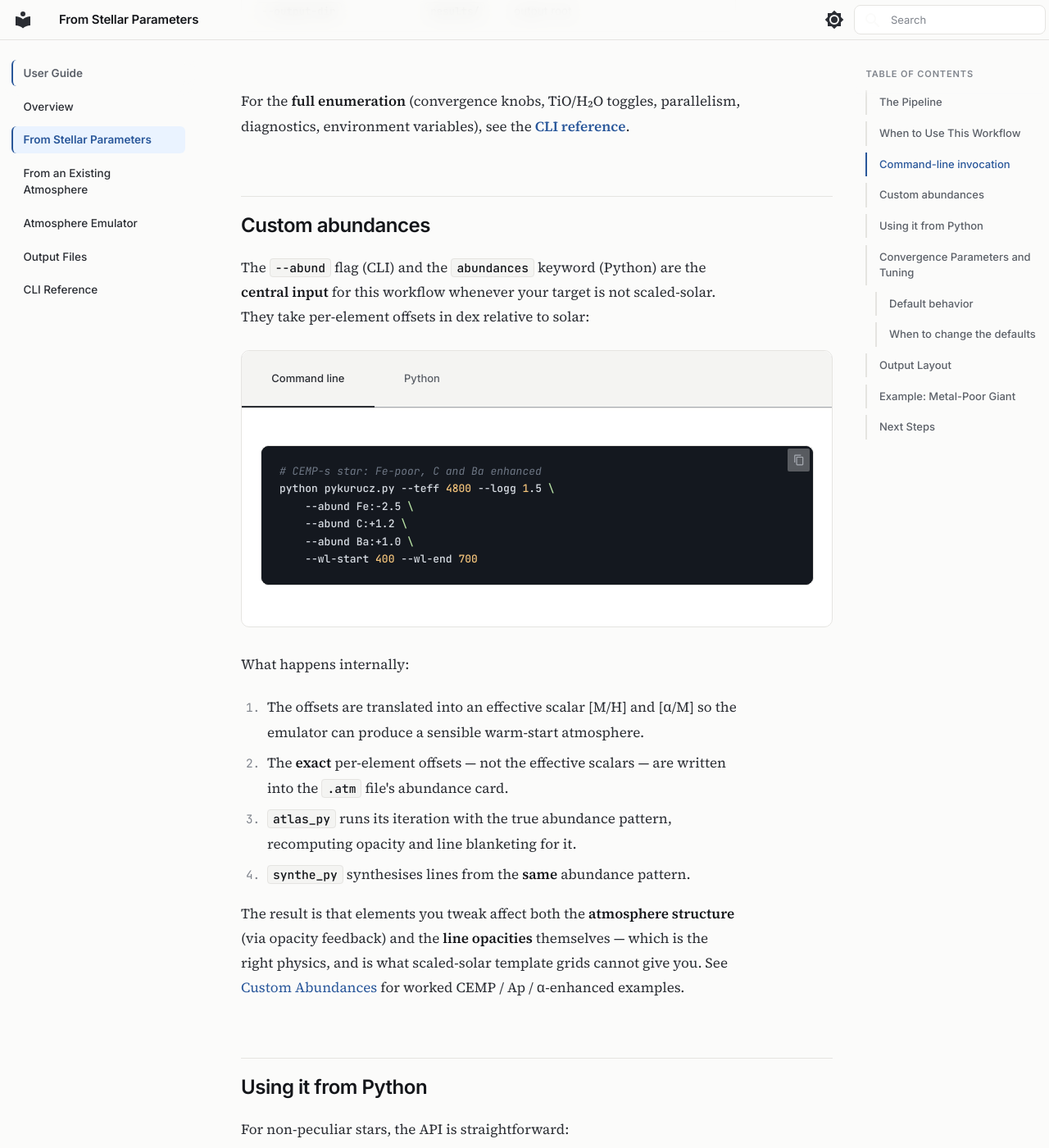
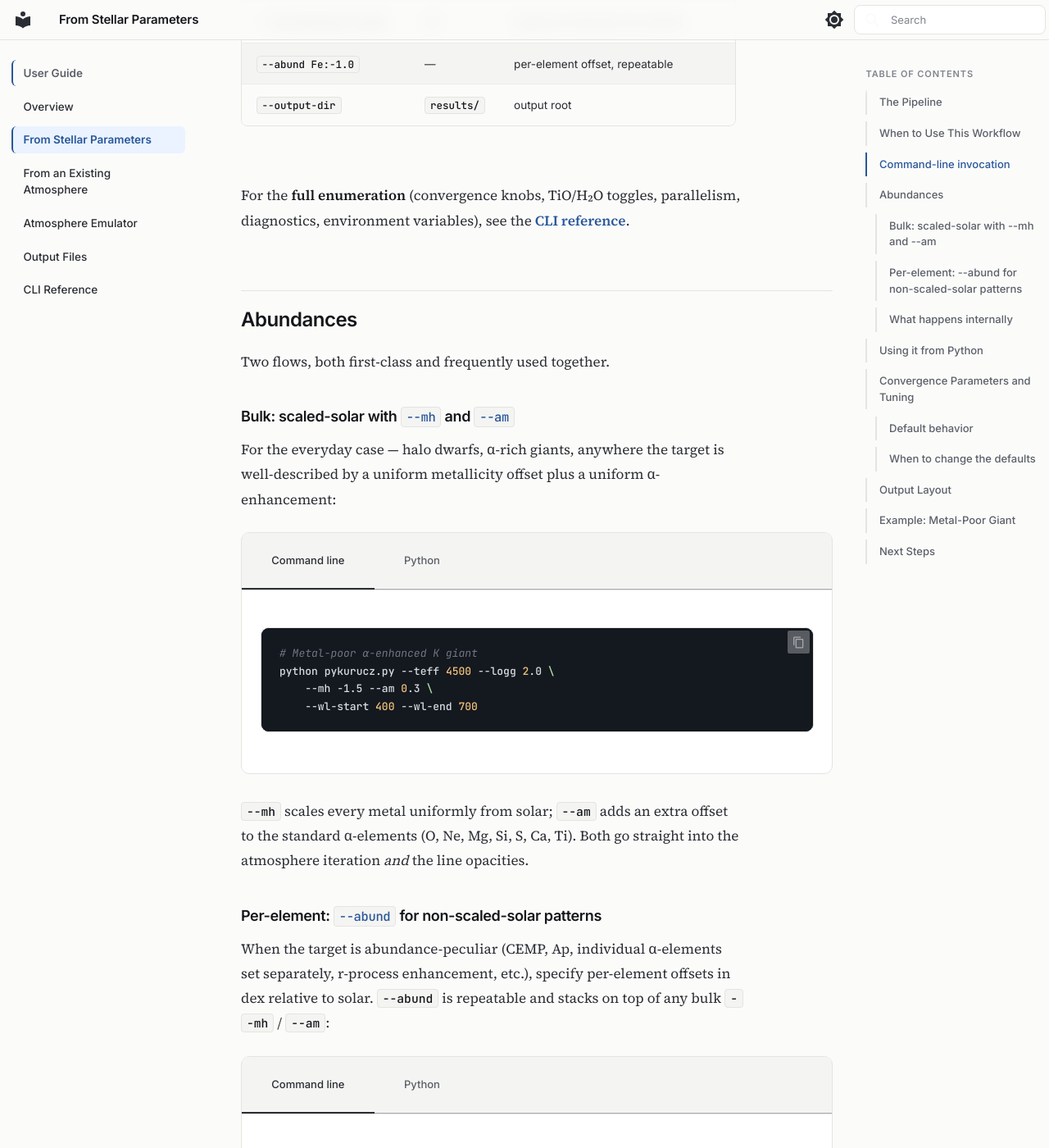
Before and after one commit to emk255/pykurucz, an MkDocs documentation site: the page built from docs/user-guide/from-parameters.md, in a window 1280 px wide and 1400 px high, scrolled down 2708 px. Shown: the whole window at 82% size. Built offline with MkDocs 1.6.1 and Material for MkDocs 9.7.7, drawn with Linux system fonts in a browser that asks for light colours; the version menu is left out; some of the changed text lies outside the part shown.

Commit message:
Balance abundances narrative: bulk (mh/am) and per-element (--abund) both first-class
- Homepage hero, feature card, and lead acknowledge bulk metallicity /
  α-enhancement as a common workflow alongside per-element overrides.
- user-guide/overview.md: 'Why ATLAS12' admonition presents two flows
  (bulk vs per-element) explicitly and notes either reshapes the
  atmosphere.
- user-guide/from-parameters.md: section heading is now 'Abundances',
  with two equally-weighted subsections ('Bulk' and 'Per-element')
  and a note that they can be combined.
- README lead and feature bullet match.
- architecture/overview.md: 'ATLAS12, not ATLAS9' section now explains
  opacity sampling covers both bulk and per-element cleanly, and that
  ATLAS9 is adequate when the target lies on its ODF grid.
- Fixed two broken anchor links to the synthe_py.cli CLI-reference
  section (markdown auto-anchor stripped one of the two consecutive
  dashes).

Co-Authored-By: Claude Opus 4.7 <noreply@anthropic.com>

````diff
--- a/docs/architecture/overview.md
+++ b/docs/architecture/overview.md
@@ -12,15 +12,20 @@ Python packages cross-reference each other internally.
 
 ## Design Principles
 
-### ATLAS12, not ATLAS9: arbitrary abundance patterns
+### ATLAS12, not ATLAS9: opacity sampling for any abundance pattern
 
-The single most important reason `atlas_py` reimplements ATLAS12 (rather than the more widely distributed ATLAS9) is **opacity sampling for arbitrary per-element abundance patterns**.
+The reason `atlas_py` reimplements ATLAS12 (rather than the more widely distributed ATLAS9) is **how it handles opacity**.
 
-ATLAS9 atmospheres are computed against pre-tabulated opacity distribution functions (ODFs) keyed on a small set of bulk-metallicity tags (e.g. solar, $\alpha$-enhanced, scaled by [M/H]). Anything outside that grid — a CEMP star, an Ap star, an iron-poor halo giant with a large $[\alpha$/Fe], any specific element jacked up or knocked down by a dex — is unreachable in ATLAS9 without recomputing the ODF, which most users never do.
+ATLAS9 atmospheres are computed against pre-tabulated **opacity distribution functions** (ODFs) keyed on a fixed set of bulk-metallicity tags (e.g. solar, $\alpha$-enhanced, scaled by $\rm[M/H]$). For a target that lies on those tags — most "give me a metal-poor giant" use cases — ATLAS9 is fast and perfectly adequate. But anything *off* the grid (a CEMP star, an Ap star, an individual α-element offset, an r-process-enhanced halo star) requires re-tabulating the ODF, which most users do not do.
 
-ATLAS12 was Kurucz's answer to this: instead of pre-tabulating opacity for a finite set of abundance patterns, it **directly samples opacity** at each iteration from the actual line list, using whatever per-element abundances you specify. The atmosphere structure then adjusts self-consistently to that opacity.
+ATLAS12 dropped the ODF approach entirely. Instead of pre-tabulating opacity for a finite set of abundance patterns, it does **direct opacity sampling** at each iteration from the actual line list, using whatever per-element abundances you supply. The atmosphere structure then adjusts self-consistently to that opacity.
 
-`atlas_py` preserves this property: any combination of `--abund` flags (or any `abundances` dict in the Python API) propagates straight into the opacity sampling loop, the temperature correction, and the converged atmosphere. The downstream synthesis then uses the **same** abundance pattern for line opacity. There is no inconsistency between "the atmosphere's abundances" and "the spectrum's abundances".
+This means a single pipeline covers both common workflows:
+
+- **Bulk** — set `--mh` / `--am`. Each iteration samples opacity from the line list with metals scaled by $\rm[M/H]$ and α-elements bumped by $\rm[\alpha/M]$.
+- **Per-element** — pass `--abund X:offset` (any number of times). Each iteration samples opacity with each element at its requested abundance.
+
+In either case the converged atmosphere is built around the **specific** opacity pattern you asked for, and the downstream synthesis uses the **same** pattern for line opacity. No inconsistency between "the atmosphere's abundances" and "the spectrum's abundances" — that is the property an ODF-based ATLAS9 cannot give you when you depart from its tags.
 
 ### Fortran Parity
 
--- a/docs/user-guide/from-parameters.md
+++ b/docs/user-guide/from-parameters.md
@@ -1,17 +1,22 @@
 # Stellar Parameters — End-to-End Spectrum Synthesis
 
 The Stellar Parameters workflow is pykurucz's flagship: you provide
-**stellar parameters and any per-element abundances you want**, and the
+**stellar parameters and an abundance specification**, and the
 pipeline returns a self-consistent synthetic spectrum. The atmosphere
-is rebuilt with the requested opacity and the spectrum is computed from
-*that* atmosphere — not a generic scaled-solar template.
+is rebuilt with the requested opacity and the spectrum is computed
+from *that* atmosphere — not a generic scaled-solar template.
 
-!!! tip "Abundances are first-class inputs, not an afterthought"
-    The reason to drive the full ATLAS12 pipeline (rather than just
-    SYNTHE on a pre-computed atmosphere) is that you can specify any
-    elemental abundance pattern and the **atmosphere structure**
-    adjusts accordingly. See [Custom abundances](#custom-abundances)
-    below.
+There are two abundance flows, both fully supported and both common:
+
+- **Bulk** — set $\rm[M/H]$ and $\rm[\alpha/M]$ via `--mh` / `--am`.
+  The standard knobs for halo / thick-disk / α-rich grids.
+- **Per-element** — set any individual element offset via `--abund`
+  (repeatable). For carbon-enhanced metal-poor stars, peculiar Ap
+  stars, individual α-element overrides, etc.
+
+You can mix the two: bulk knobs set the baseline pattern, individual
+`--abund` overrides take precedence for the elements you specify. See
+[Abundances](#abundances) below for the syntax.
 
 ## The Pipeline
 
@@ -62,16 +67,52 @@ The most-used flags at a glance:
 For the **full enumeration** (convergence knobs, TiO/H₂O toggles, parallelism,
 diagnostics, environment variables), see the **[CLI reference](cli-reference.md)**.
 
-## Custom abundances
+## Abundances
 
-The `--abund` flag (CLI) and the `abundances` keyword (Python) are the
-**central input** for this workflow whenever your target is not
-scaled-solar. They take per-element offsets in dex relative to solar:
+Two flows, both first-class and frequently used together.
+
+### Bulk: scaled-solar with `--mh` and `--am`
+
+For the everyday case — halo dwarfs, α-rich giants, anywhere the
+target is well-described by a uniform metallicity offset plus a uniform
+α-enhancement:
 
 === "Command line"
 
     ```bash
-    # CEMP-s star: Fe-poor, C and Ba enhanced
+    # Metal-poor α-enhanced K giant
+    python pykurucz.py --teff 4500 --logg 2.0 \
+        --mh -1.5 --am 0.3 \
+        --wl-start 400 --wl-end 700
+    ```
+
+=== "Python"
+
+    ```python
+    from pykurucz import synthesize
+
+    spec_path = synthesize(
+        teff=4500, logg=2.0,
+        mh=-1.5, am=0.3,
+        wl_start=400, wl_end=700,
+    )
+    ```
+
+`--mh` scales every metal uniformly from solar; `--am` adds an extra
+offset to the standard α-elements (O, Ne, Mg, Si, S, Ca, Ti). Both go
+straight into the atmosphere iteration *and* the line opacities.
+
+### Per-element: `--abund` for non-scaled-solar patterns
+
+When the target is abundance-peculiar (CEMP, Ap, individual α-elements
+set separately, r-process enhancement, etc.), specify per-element
+offsets in dex relative to solar. `--abund` is repeatable and stacks
+on top of any bulk `--mh` / `--am`:
+
+=== "Command line"
+
+    ```bash
+    # CEMP-s star: Fe-poor, C and Ba enhanced (no other α offset needed)
     python pykurucz.py --teff 4800 --logg 1.5 \
         --abund Fe:-2.5 \
         --abund C:+1.2 \
@@ -91,21 +132,26 @@ scaled-solar. They take per-element offsets in dex relative to solar:
     )
     ```
 
-What happens internally:
+The `abundances` dict is keyed on atomic number (Z); the CLI accepts
+either symbol (`Fe`) or atomic number (`26`).
 
-1. The offsets are translated into an effective scalar [M/H] and [α/M]
-   so the emulator can produce a sensible warm-start atmosphere.
-2. The **exact** per-element offsets — not the effective scalars — are
-   written into the `.atm` file's abundance card.
-3. `atlas_py` runs its iteration with the true abundance pattern,
-   recomputing opacity and line blanketing for it.
+### What happens internally
+
+Whether you used the bulk knobs, the per-element overrides, or both:
+
+1. The offsets are combined into an **effective scalar** $\rm[M/H]$ and
+   $\rm[\alpha/M]$ so the [emulator](emulator.md) can produce a
+   sensible warm-start atmosphere.
+2. The **exact** per-element abundances — not the effective scalars —
+   are written into the `.atm` abundance card.
+3. `atlas_py` iterates with the true abundance pattern, recomputing
+   opacity and line blanketing self-consistently.
 4. `synthe_py` synthesises lines from the **same** abundance pattern.
 
-The result is that elements you tweak affect both the **atmosphere
-structure** (via opacity feedback) and the **line opacities**
-themselves — which is the right physics, and is what scaled-solar
-template grids cannot give you. See [Custom Abundances](../examples/custom-abundances.md)
-for worked CEMP / Ap / α-enhanced examples.
+So the elements you tweak shape both the atmosphere (via opacity
+feedback) and the spectrum (via line strengths). See
+[Custom Abundances](../examples/custom-abundances.md) for worked
+CEMP / Ap / α-enhanced examples.
 
 ## Using it from Python
 
````
Also changed, not shown: README.md (+5 -5 lines), docs/index.md (+13 -10 lines), docs/user-guide/cli-reference.md (+1 -1 lines), docs/user-guide/from-atmosphere.md (+1 -1 lines), docs/user-guide/overview.md (+6 -3 lines), requirements-docs.txt (+10 -0 lines), vercel.json, 2 other files.
